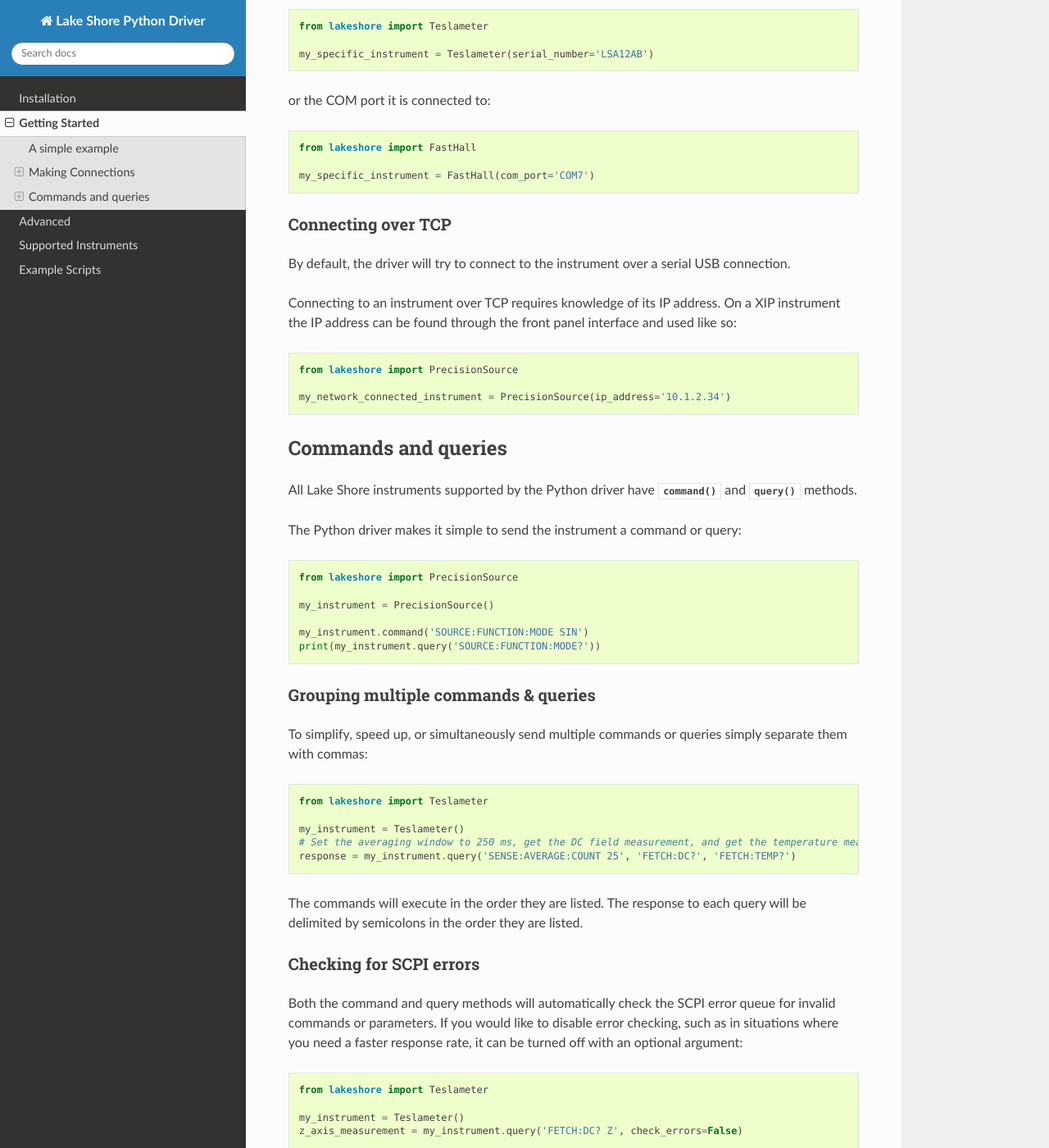
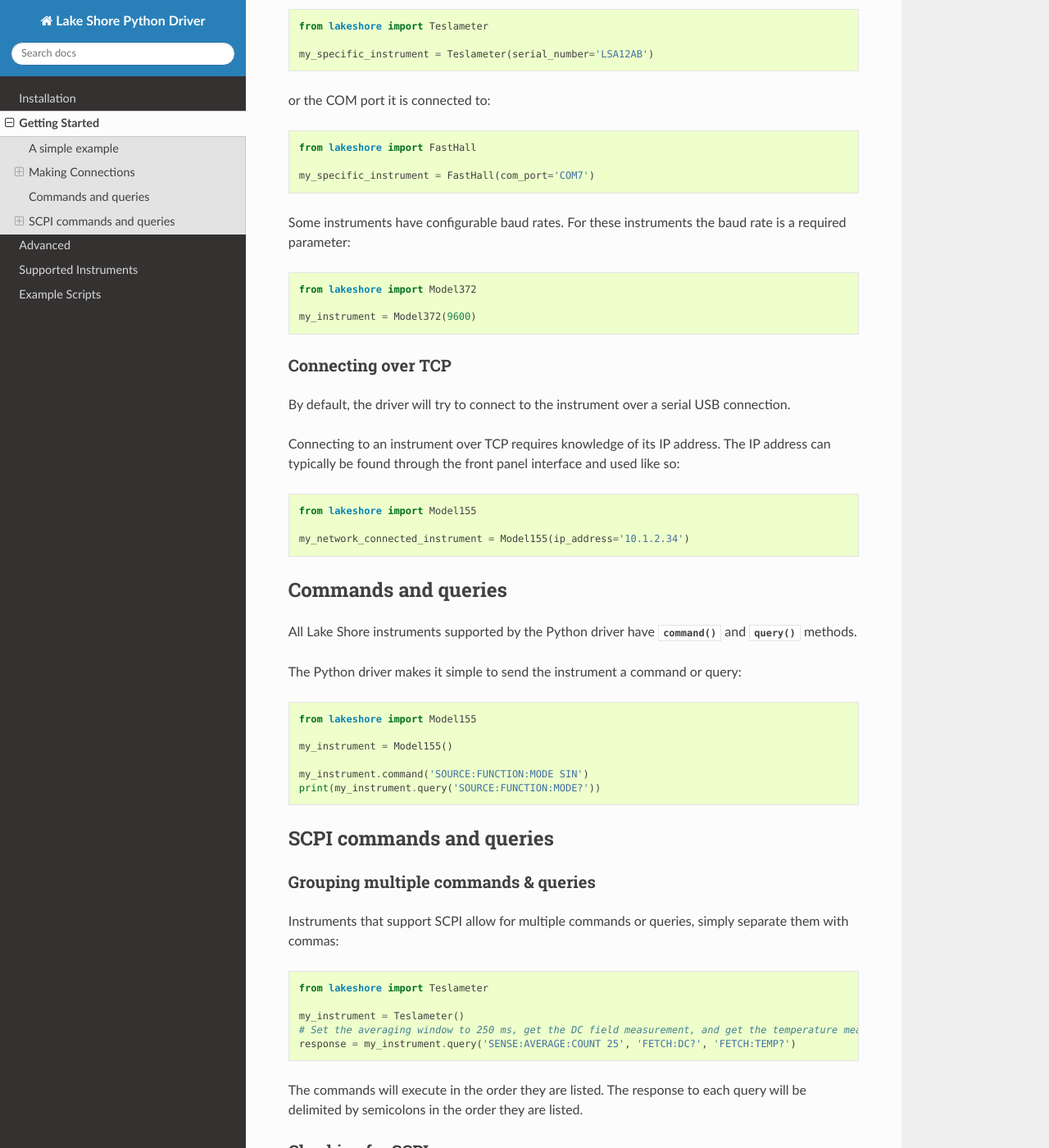
Before and after one commit to lakeshorecryotronics/python-driver, a Sphinx documentation site: the page built from docs/getting_started.rst, in a window 1280 px wide and 1400 px high, scrolled down 668 px. Shown: the whole window at 82% size. Built offline with Sphinx 7.4.7 and the Read the Docs theme 2.0.0, drawn with Linux system fonts in a browser that asks for light colours; some of the changed text lies outside the part shown.

Commit message:
Update the getting started page with new information

```diff
--- a/docs/getting_started.rst
+++ b/docs/getting_started.rst
@@ -8,9 +8,9 @@ A simple example
 ----------------
 ::
 
-    from lakeshore import PrecisionSource
+    from lakeshore import Model155
 
-    my_instrument = PrecisionSource()
+    my_instrument = Model155()
     print(my_instrument.query('*IDN?'))
 
 Making Connections
@@ -31,15 +31,21 @@ or the COM port it is connected to::
 
     my_specific_instrument = FastHall(com_port='COM7')
 
+Some instruments have configurable baud rates. For these instruments the baud rate is a required parameter::
+
+    from lakeshore import Model372
+
+    my_instrument = Model372(9600)
+
 Connecting over TCP
 ~~~~~~~~~~~~~~~~~~~
 By default, the driver will try to connect to the instrument over a serial USB connection.
 
-Connecting to an instrument over TCP requires knowledge of its IP address. On a XIP instrument the IP address can be found through the front panel interface and used like so::
+Connecting to an instrument over TCP requires knowledge of its IP address. The IP address can typically be found through the front panel interface and used like so::
 
-    from lakeshore import PrecisionSource
+    from lakeshore import Model155
 
-    my_network_connected_instrument = PrecisionSource(ip_address='10.1.2.34')
+    my_network_connected_instrument = Model155(ip_address='10.1.2.34')
 
 Commands and queries
 --------------------
@@ -47,16 +53,18 @@ All Lake Shore instruments supported by the Python driver have :func:`~lakeshore
 
 The Python driver makes it simple to send the instrument a command or query::
 
-    from lakeshore import PrecisionSource
+    from lakeshore import Model155
 
-    my_instrument = PrecisionSource()
+    my_instrument = Model155()
 
     my_instrument.command('SOURCE:FUNCTION:MODE SIN')
     print(my_instrument.query('SOURCE:FUNCTION:MODE?'))
 
+SCPI commands and queries
+-------------------------
 Grouping multiple commands & queries
 ~~~~~~~~~~~~~~~~~~~~~~~~~~~~~~~~~~~~
-To simplify, speed up, or simultaneously send multiple commands or queries simply separate them with commas::
+Instruments that support SCPI allow for multiple commands or queries, simply separate them with commas::
 
     from lakeshore import Teslameter
 
@@ -68,7 +76,7 @@ The commands will execute in the order they are listed. The response to each que
 
 Checking for SCPI errors
 ~~~~~~~~~~~~~~~~~~~~~~~~
-Both the command and query methods will automatically check the SCPI error queue for invalid commands or parameters. If you would like to disable error checking, such as in situations where you need a faster response rate, it can be turned off with an optional argument::
+For instruments that support SCPI, both the command and query methods will automatically check the SCPI error queue for invalid commands or parameters. If you would like to disable error checking, such as in situations where you need a faster response rate, it can be turned off with an optional argument::
 
     from lakeshore import Teslameter
 
```
